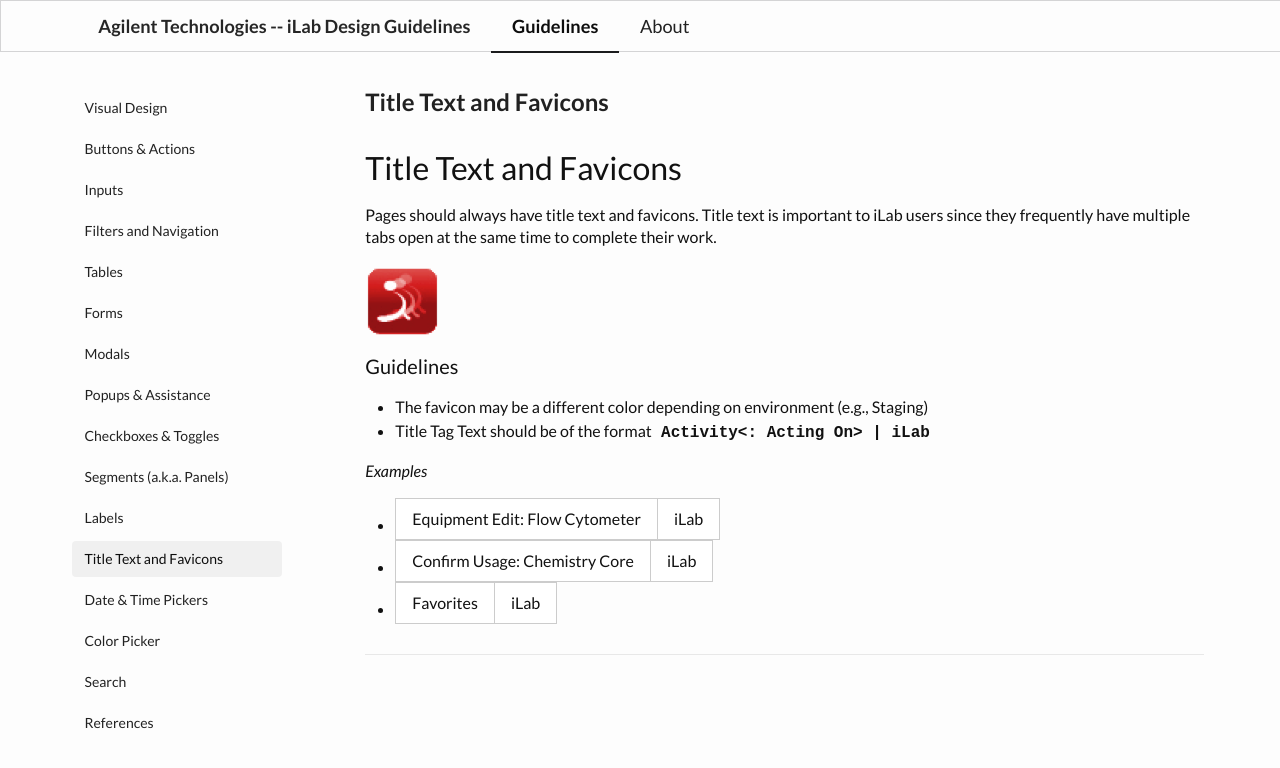
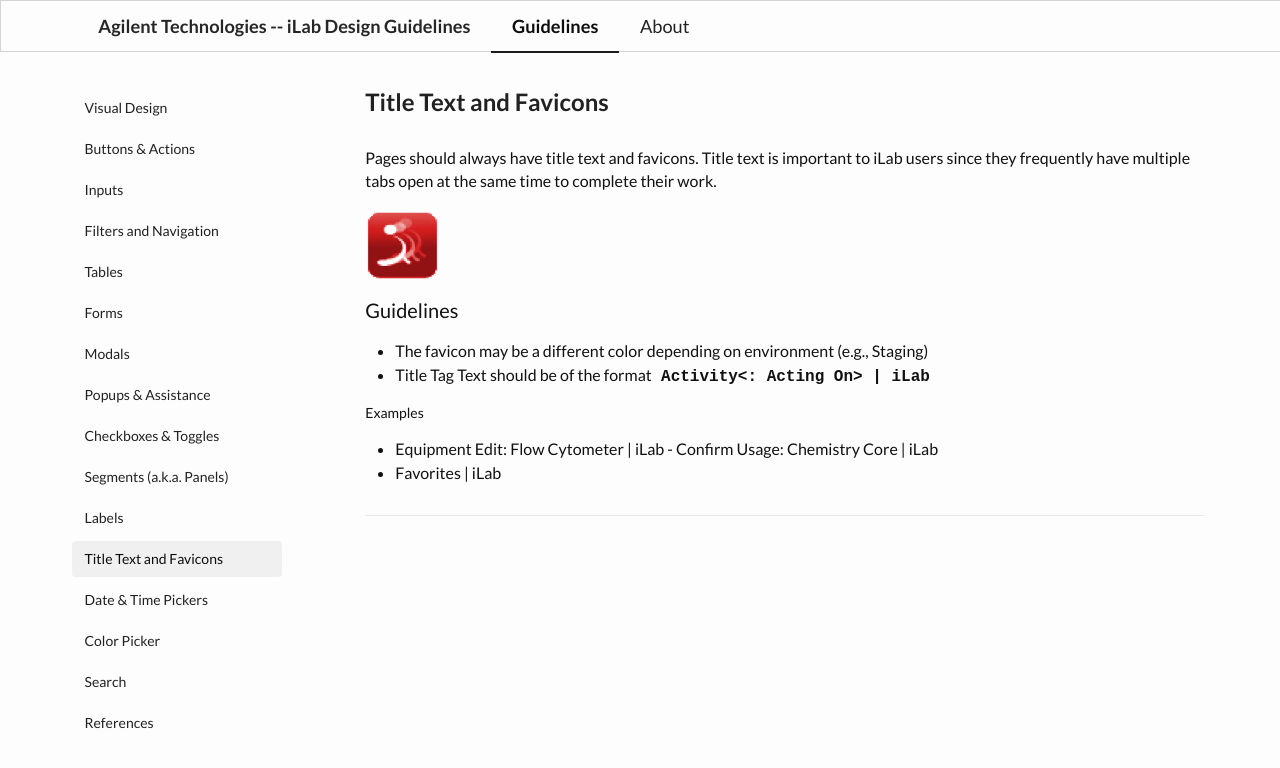
Before and after one commit to polycrystalline/ilab-design-guidelines, a Jekyll site: the page built from title_text_favicons.md, in a window 1280 px wide. Shown: the top 768 px of the page. Built offline with Jekyll 4.4.1, drawn with Linux system fonts in a browser that asks for light colours; nearby versions of some CDN libraries.

Commit message:
Fix the title text page.

```diff
--- a/title_text_favicons.md
+++ b/title_text_favicons.md
@@ -6,7 +6,6 @@
 order: 12
 ---
 
-## Title Text and Favicons
 Pages should always have title text and favicons. Title text is important to iLab users since they frequently have multiple tabs open at the same time to complete their work.
 
 ![image]({{ site.baseurl }}/images/favicon-seal-ball.png)
@@ -15,8 +14,6 @@
 - The favicon may be a different color depending on environment (e.g., Staging)
 - Title Tag Text should be of the format &nbsp; **`Activity<: Acting On> | iLab`**
 
-*Examples*
-
-- Equipment Edit: Flow Cytometer | iLab
-- Confirm Usage: Chemistry Core | iLab
-- Favorites | iLab
+##### Examples
+- Equipment Edit: Flow Cytometer \| iLab - Confirm Usage: Chemistry Core \| iLab
+- Favorites \| iLab
```
